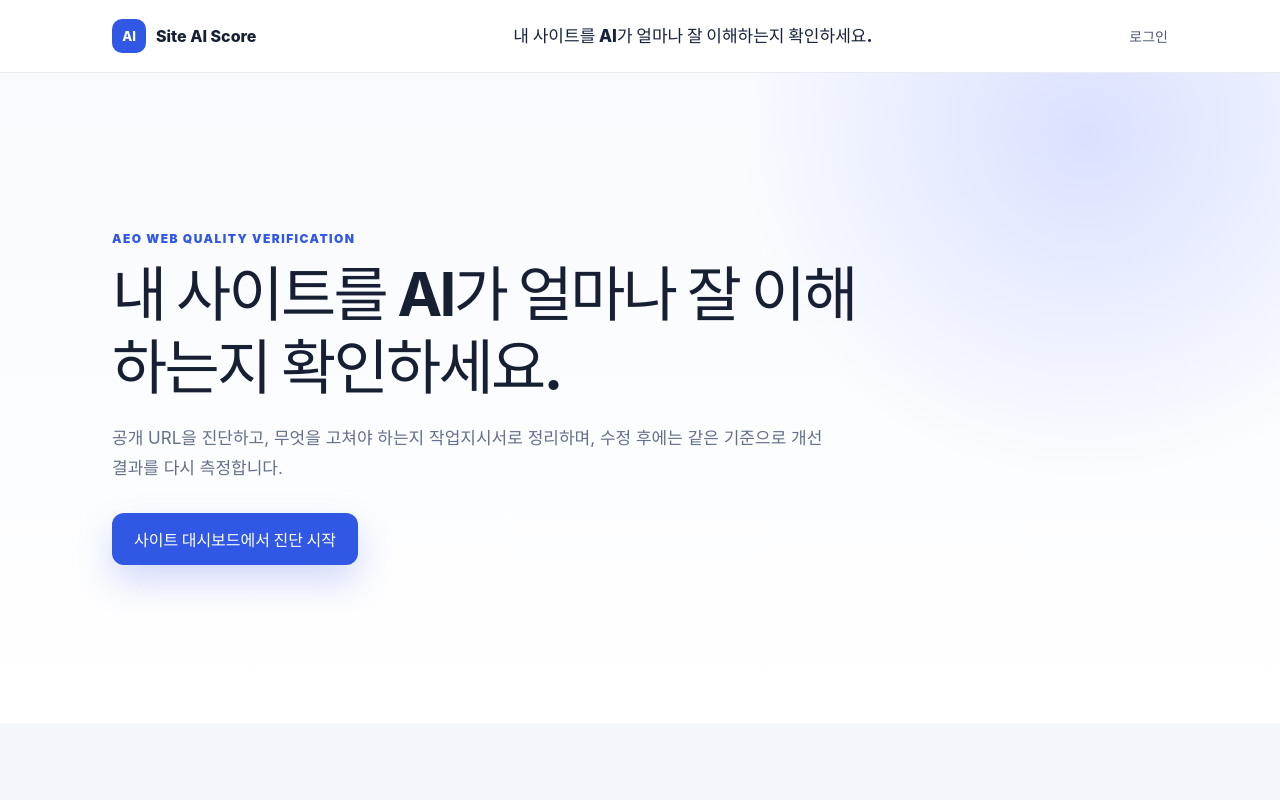
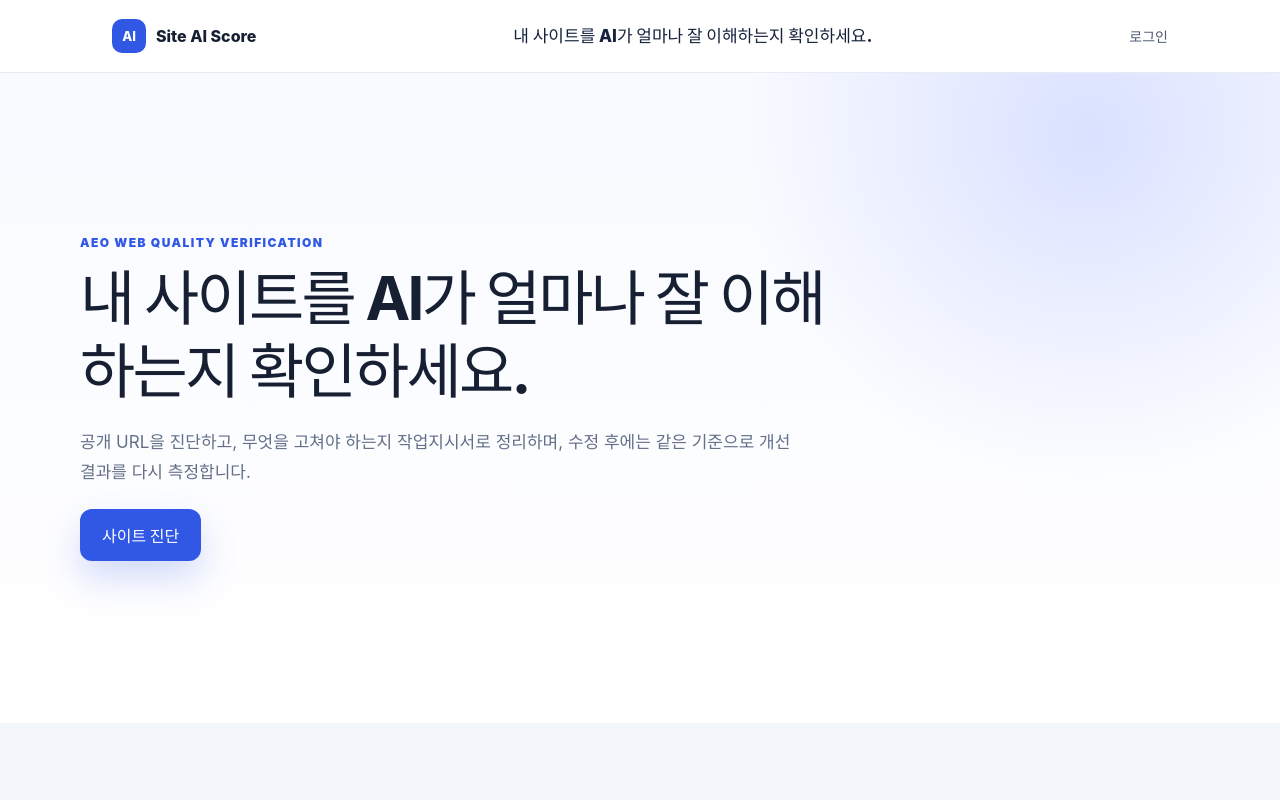
Before and after one commit to sohocenterkr/ai_score_gpt, a React (Vite) app: page /ko in a window 1280 px wide. Shown: the top 800 px of the page. Built offline with nearby package versions, Linux system fonts and the light colour scheme; no server answers.

Commit message:
Reduce home page spacing

```diff
--- a/client/src/pages/HomePage.tsx
+++ b/client/src/pages/HomePage.tsx
@@ -28,7 +28,7 @@ export function HomePage() {
           </p>
           <div className="hero-actions">
             <Link className="primary-action" to={`/${locale}/sites`}>
-              사이트 대시보드에서 진단 시작
+              사이트 진단
             </Link>
           </div>
         </div>
--- a/client/src/styles.css
+++ b/client/src/styles.css
@@ -119,7 +119,7 @@ main {
 
 .hero-content,
 .section-content {
-  padding: 56px var(--page-padding);
+  padding: 56px 0;
 }
 
 .hero-content {
@@ -588,7 +588,7 @@ h3 {
   display: flex;
   flex-wrap: wrap;
   gap: 12px;
-  margin-top: 30px;
+  margin-top: 22px;
 }
 
 .hero-actions .primary-action {
```
